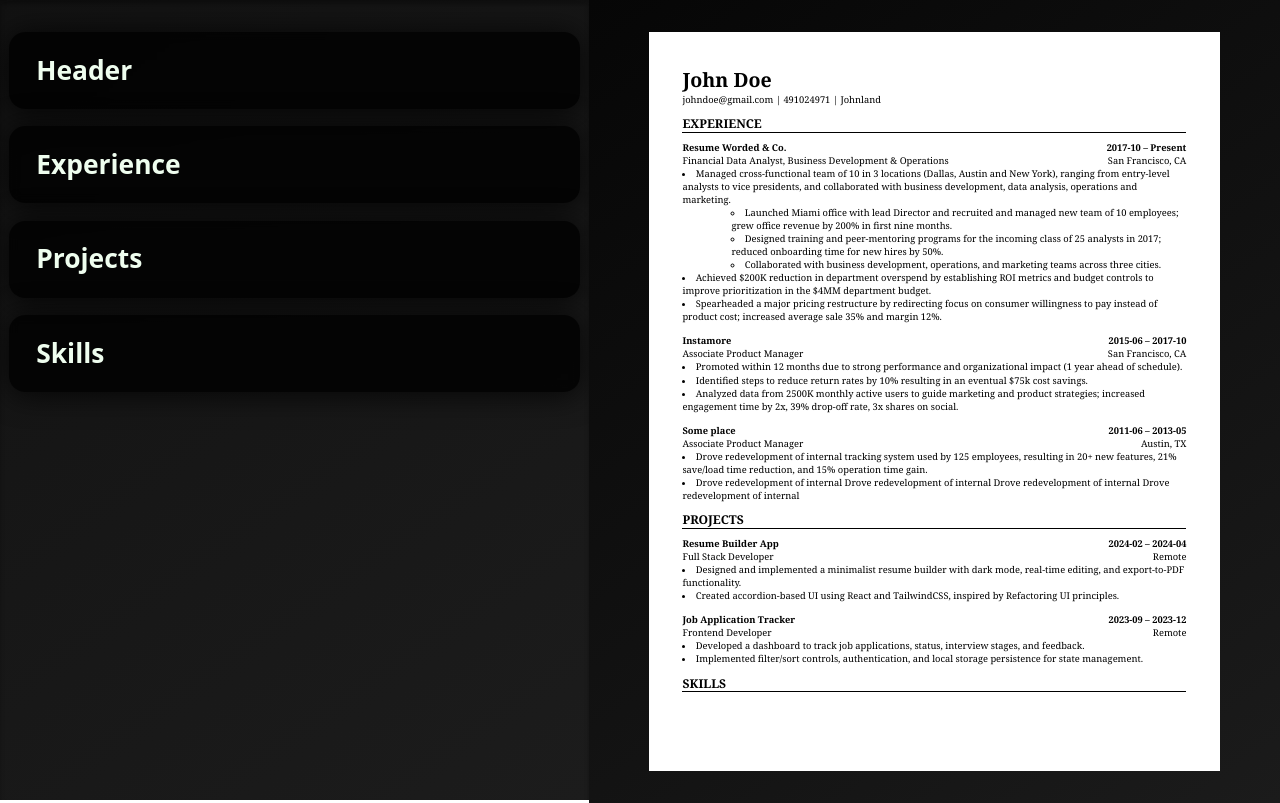
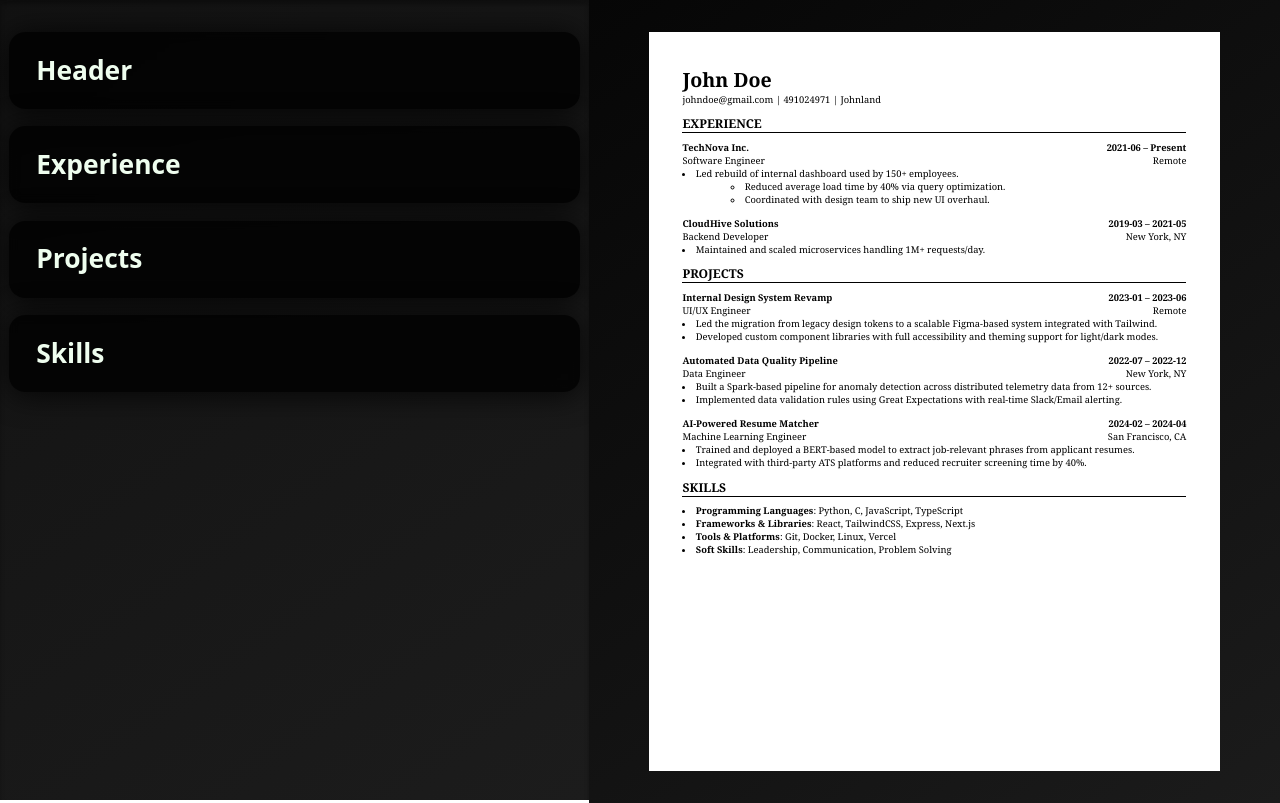
Before and after one commit to Lethargy2718/CV-Application, a React (Vite) app: page / in a window 1280 px wide. Built offline with nearby package versions, Linux system fonts and the light colour scheme.

Commit message:
feat: complete skills section

```diff
--- a/src/App.jsx
+++ b/src/App.jsx
@@ -6,16 +6,19 @@ import PreviewPanel from './components/PreviewPanel'
 import { headerInitialData } from './components/headerInitialData'
 import { experienceInitialData } from './components/experienceInitialData';
 import { projectInitialData } from './components/projectInitialData';
+import { skillInitialData } from './components/skillinitialData';
 
 function App() {
 	const [headerData, setHeaderData] = useState(headerInitialData);
 	const [experienceData, setExperienceData] = useState(experienceInitialData);
 	const [projectData, setProjectData] = useState(projectInitialData);
+	const [skillData, setSkillData] = useState(skillInitialData);
 
 	const typeToState = {
 		"experience": { state: experienceData, setState: setExperienceData },
 		"project": { state: projectData, setState: setProjectData },
-	}
+		"skill": { state: skillData, setState: setSkillData },
+	};
 
 	const onHeaderChange = (e, idx1) => {
 		setHeaderData(headerData.map((f, idx2) =>
@@ -72,11 +75,12 @@ function App() {
 			onHeaderChange={onHeaderChange}
 			experienceData={experienceData}
 			projectData={projectData}
+			skillData={skillData}
 			onItemDelete={onItemDelete}
 			onItemChange={onItemChange}
 			onItemAdd={onItemAdd}
 		/>
-		<PreviewPanel headerData={headerData} experienceData={experienceData} projectData={projectData}/>
+		<PreviewPanel headerData={headerData} experienceData={experienceData} projectData={projectData} skillData={skillData}/>
 		</>
 	)
 }
@@ -87,6 +91,8 @@ const levelToFactory = {
 	"item": itemFactory,
 	"subitem": subitemFactory,
 	"subsubitem": subitemFactory,
+	"skill": skillFactory,
+	"skillItem": skillItemFactory,
 }
 
 function getParentId(toDeleteId, experienceData) {
@@ -101,7 +107,7 @@ function itemRecursiveDelete(itemData, id) {
 	if (!itemData[id]) return;
 
 	itemData[id].childIds.forEach(childId => {
-		itemRecursiveDelete(childId);
+		itemRecursiveDelete(itemData, childId);
 	});
 
 	delete itemData[id];
@@ -127,3 +133,15 @@ function subitemFactory(objId) {
         childIds: []
     }
 }
+
+function skillFactory(objId) {
+	return {
+		id: objId,
+		category: "",
+		childIds: [],
+	}
+}
+
+function skillItemFactory(objId) {
+	return subitemFactory(objId);
+}
--- a/src/components/CV.jsx
+++ b/src/components/CV.jsx
@@ -1,4 +1,4 @@
-export default function CV({ headerData, experienceData, projectData }) {
+export default function CV({ headerData, experienceData, projectData, skillData }) {
     const firstName = headerData[0].value;
     const lastName = headerData[1].value;
     const email = headerData[2].value;
@@ -11,13 +11,12 @@ export default function CV({ headerData, experienceData, projectData }) {
                 <h1>{firstName} {lastName}</h1>
                 <p>{email} | {number} | {location} </p>
             </section>
-
             <section className="cv__experience cv__section">
                 <h2>EXPERIENCE</h2>
                 <hr />
                 <Items data={experienceData}/>
             </section>
-            <section className="projects cv__section">
+            <section className="cv__projects cv__section">
                 <h2>PROJECTS</h2>
                 <hr />
                 <Items data={projectData}/>
@@ -25,7 +24,7 @@ export default function CV({ headerData, experienceData, projectData }) {
             <section className="cv__skills cv__section">
                 <h2>SKILLS</h2>
                 <hr />
-                {/* <Skills /> */}
+                <Skills data={skillData}/>
             </section>
 
 
@@ -34,7 +33,7 @@ export default function CV({ headerData, experienceData, projectData }) {
 }
 
 function Items({ data }) {
-    return data[0].childIds.map(itemId => {
+    return data[0].childIds?.map(itemId => {
         const item = data[itemId];
         return (
             <div className="cv__inner-section" key={itemId}>
@@ -70,3 +69,24 @@ function Items({ data }) {
             </div>
         )});
 }
+
+function Skills({ data }) {
+    const rootChildren = data[0]?.childIds || [];
+
+    return (
+        <ul className="cv__outer-list">
+            {rootChildren.map((categoryId) => {
+                const category = data[categoryId];
+                const items = category.childIds.map(id => data[id].content).filter(Boolean);
+
+                if (!category.category?.trim() && items.length === 0) return null;
+
+                return (
+                    <li key={categoryId}>
+                        <strong>{category.category}</strong>: {items.join(', ')}
+                    </li>
+                );
+            })}
+        </ul>
+    );
+}
--- a/src/components/EditorPanel.jsx
+++ b/src/components/EditorPanel.jsx
@@ -2,8 +2,9 @@ import { useState } from "react"
 import AccordionItem from "./AccordionItem"
 import TextInput from "./TextInput"
 import NestedItems from "./NestedItems";
+import SkillItems from "./SkillItem";
 
-export default function EditorPanel({ headerData, onHeaderChange, experienceData, projectData, onItemDelete, onItemChange, onItemAdd }) {
+export default function EditorPanel({ headerData, onHeaderChange, experienceData, projectData, skillData, onItemDelete, onItemChange, onItemAdd }) {
     const [activeIndex, setActiveIndex] = useState(null);
 
     function handleToggle(idx) {
@@ -54,7 +55,13 @@ export default function EditorPanel({ headerData, onHeaderChange, experienceData
         {
             title: "Skills",
             className: "",
-            content: <></>
+            content:
+                <SkillItems
+                    skillData={skillData}
+                    onItemDelete={(toDeleteId) => onItemDelete("skill", toDeleteId)}
+                    onItemChange={(e, id, field) => onItemChange("skill", e, id, field)}
+                    onItemAdd={(parentId, itemLevel) => onItemAdd("skill", parentId, itemLevel)}
+                />
         },
     ]
 
--- a/src/components/PreviewPanel.jsx
+++ b/src/components/PreviewPanel.jsx
@@ -1,10 +1,10 @@
 import CV from "./CV";
 
-export default function PreviewPanel({ headerData, experienceData, projectData }) {
+export default function PreviewPanel({ headerData, experienceData, projectData, skillData }) {
     return (
         <>
             <section className="panel preview-panel">
-                <CV headerData={headerData} experienceData={experienceData} projectData={projectData}/>
+                <CV headerData={headerData} experienceData={experienceData} projectData={projectData} skillData={skillData}/>
             </section>
         </>
     )
--- /dev/null
+++ b/src/components/SkillItem.jsx
@@ -0,0 +1,73 @@
+export default function SkillItems({ skillData, onItemDelete, onItemChange, onItemAdd }) {
+    const rootChildren = skillData[0]?.childIds;
+
+    return (
+        <div className="nested-container">
+            <button
+                className="btn btn-add"
+                onClick={() => onItemAdd(0, "skill")}
+            >
+                + Add Skill Category
+            </button>
+
+            {rootChildren?.map((itemIdx, itemArrIdx) => (
+                <SkillCategory
+                    key={itemIdx}
+                    itemIdx={itemIdx}
+                    itemArrIdx={itemArrIdx}
+                    skillData={skillData}
+                    onItemDelete={onItemDelete}
+                    onItemChange={onItemChange}
+                    onItemAdd={onItemAdd}
+                />
+            ))}
+        </div>
+    );
+}
+
+function SkillCategory({ itemIdx, itemArrIdx, skillData, onItemDelete, onItemChange, onItemAdd }) {
+    const item = skillData[itemIdx];
+    const categoryId = `skill-category-${itemIdx}`;
+
+    return (
+        <div className="item block">
+            <div className="block__header row">
+                <label htmlFor={categoryId}>{`Skill Category ${itemArrIdx + 1}`}</label>
+                <button className="btn btn-delete" onClick={() => onItemDelete(itemIdx)}>Delete</button>
+            </div>
+            <input
+                type="text"
+                id={categoryId}
+                value={item.category}
+                onChange={(e) => onItemChange(e, itemIdx, "category")}
+            />
+
+            <div className="sub-items block">
+                <div className="block__header sub-items-header row">
+                    <h3>Skills</h3>
+                    <button className="btn btn-add" onClick={() => onItemAdd(itemIdx, "skillItem")}>
+                        + Add Skill
+                    </button>
+                </div>
+
+                {item.childIds.map((subItemIdx, subItemArrIdx) => {
+                    const subItemId = `skill-${subItemIdx}`;
+                    return (
+                        <div className="sub-item" key={subItemIdx}>
+                            <div className="block__header row">
+                                <label htmlFor={subItemId}>{`Skill ${subItemArrIdx + 1}`}</label>
+                                <button className="btn btn-delete" onClick={() => onItemDelete(subItemIdx)}>Delete</button>
+                            </div>
+                            <input
+                                type="text"
+                                id={subItemId}
+                                value={skillData[subItemIdx].content}
+                                onChange={(e) => onItemChange(e, subItemIdx, "content")}
+                            />
+                        </div>
+                    );
+                })}
+            </div>
+        </div>
+    );
+}
--- a/src/components/experienceInitialData.js
+++ b/src/components/experienceInitialData.js
@@ -1,94 +1,59 @@
 export const experienceInitialData = {
   0: {
     id: 0,
-        title: '(Root)',
-        childIds: [1, 2, 3]
+    title: "(Root)",
+    childIds: [1, 2],
   },
+
   1: {
     id: 1,
-        title: "Resume Worded & Co.",
-        startDate: "2017-10",
+    title: "TechNova Inc.",
+    startDate: "2021-06",
     endDate: "",
     present: true,
-        role: "Financial Data Analyst, Business Development & Operations",
-        location: "San Francisco, CA",
-        childIds: [100, 101, 102],
+    role: "Software Engineer",
+    location: "Remote",
+    childIds: [100],
   },
+
   2: {
     id: 2,
-        title: "Instamore",
-        startDate: "2015-06",
-        endDate: "2017-10",
+    title: "CloudHive Solutions",
+    startDate: "2019-03",
+    endDate: "2021-05",
     present: false,
-        role: "Associate Product Manager",
-        location: "San Francisco, CA",
-        childIds: [103, 104, 105],
-    },
-    3: {
-        id: 3,
-        title: "Some place",
-        startDate: "2011-06",
-        endDate: "2013-05",
-        present: false,
-        role: "Associate Product Manager",
-        location: "Austin, TX",
-        childIds: [106, 107],
+    role: "Backend Developer",
+    location: "New York, NY",
+    childIds: [110],
   },
 
   100: {
     id: 100,
-        content: "Managed cross-functional team of 10 in 3 locations (Dallas, Austin and New York), ranging from entry-level analysts to vice presidents, and collaborated with business development, data analysis, operations and marketing.",
-        childIds: [200, 201, 202]
-    },
-    101: {
-        id: 101,
-        content: "Achieved $200K reduction in department overspend by establishing ROI metrics and budget controls to improve prioritization in the $4MM department budget.",
-        childIds: []
-    },
-    102: {
-        id: 102,
-        content: "Spearheaded a major pricing restructure by redirecting focus on consumer willingness to pay instead of product cost; increased average sale 35% and margin 12%.",
-        childIds: []
-    },
-    103: {
-        id: 103,
-        content: "Promoted within 12 months due to strong performance and organizational impact (1 year ahead of schedule).",
-        childIds: []
-    },
-    104: {
-        id: 104,
-        content: "Identified steps to reduce return rates by 10% resulting in an eventual $75k cost savings.",
-        childIds: []
-    },
-    105: {
-        id: 105,
-        content: "Analyzed data from 2500K monthly active users to guide marketing and product strategies; increased engagement time by 2x, 39% drop-off rate, 3x shares on social.",
-        childIds: []
-    },
-    106: {
-        id: 106,
-        content: "Drove redevelopment of internal tracking system used by 125 employees, resulting in 20+ new features, 21% save/load time reduction, and 15% operation time gain.",
-        childIds: []
-    },
-    107: {
-        id: 107,
-        content: "Drove redevelopment of internal Drove redevelopment of internal Drove redevelopment of internal Drove redevelopment of internal",
-        childIds: []
+    content: "Led rebuild of internal dashboard used by 150+ employees.",
+    childIds: [200, 201],
   },
 
   200: {
     id: 200,
-        content: "Launched Miami office with lead Director and recruited and managed new team of 10 employees; grew office revenue by 200% in first nine months.",
-        childIds: []
+    content: "Reduced average load time by 40% via query optimization.",
+    childIds: [],
   },
+
   201: {
     id: 201,
-        content: "Designed training and peer-mentoring programs for the incoming class of 25 analysts in 2017; reduced onboarding time for new hires by 50%.",
-        childIds: []
+    content: "Coordinated with design team to ship new UI overhaul.",
+    childIds: [300],
   },
-    202: {
-        id: 202,
-        content: "Collaborated with business development, operations, and marketing teams across three cities.",
-        childIds: []
+
+  300: {
+    id: 300,
+    content: "Created component library using Tailwind and Storybook.",
+    childIds: [],
+  },
+
+  110: {
+    id: 110,
+    content: "Maintained and scaled microservices handling 1M+ requests/day.",
+    childIds: [],
   }
 };
--- a/src/components/projectInitialData.js
+++ b/src/components/projectInitialData.js
@@ -1,51 +1,73 @@
 export const projectInitialData = {
   0: {
     id: 0,
-        title: '(Root)',
-        childIds: [1, 2]
+    title: "(Root)",
+    childIds: [1, 2, 3],
   },
 
   1: {
     id: 1,
-        title: "Resume Builder App",
-        startDate: "2024-02",
-        endDate: "2024-04",
+    title: "Internal Design System Revamp",
+    startDate: "2023-01",
+    endDate: "2023-06",
     present: false,
-        role: "Full Stack Developer",
+    role: "UI/UX Engineer",
     location: "Remote",
-        childIds: [100, 101]
+    childIds: [100, 101],
   },
 
   2: {
     id: 2,
-        title: "Job Application Tracker",
-        startDate: "2023-09",
-        endDate: "2023-12",
+    title: "Automated Data Quality Pipeline",
+    startDate: "2022-07",
+    endDate: "2022-12",
     present: false,
-        role: "Frontend Developer",
-        location: "Remote",
-        childIds: [102, 103]
+    role: "Data Engineer",
+    location: "New York, NY",
+    childIds: [102, 103],
+  },
+
+  3: {
+    id: 3,
+    title: "AI-Powered Resume Matcher",
+    startDate: "2024-02",
+    endDate: "2024-04",
+    present: false,
+    role: "Machine Learning Engineer",
+    location: "San Francisco, CA",
+    childIds: [104, 105],
   },
 
   100: {
     id: 100,
-        content: "Designed and implemented a minimalist resume builder with dark mode, real-time editing, and export-to-PDF functionality.",
-        childIds: []
+    content: "Led the migration from legacy design tokens to a scalable Figma-based system integrated with Tailwind.",
+    childIds: [],
   },
   101: {
     id: 101,
-        content: "Created accordion-based UI using React and TailwindCSS, inspired by Refactoring UI principles.",
-        childIds: []
+    content: "Developed custom component libraries with full accessibility and theming support for light/dark modes.",
+    childIds: [],
   },
 
   102: {
     id: 102,
-        content: "Developed a dashboard to track job applications, status, interview stages, and feedback.",
-        childIds: []
+    content: "Built a Spark-based pipeline for anomaly detection across distributed telemetry data from 12+ sources.",
+    childIds: [],
   },
   103: {
     id: 103,
-        content: "Implemented filter/sort controls, authentication, and local storage persistence for state management.",
-        childIds: []
-    }
+    content: "Implemented data validation rules using Great Expectations with real-time Slack/Email alerting.",
+    childIds: [],
+  },
+
+  104: {
+    id: 104,
+    content: "Trained and deployed a BERT-based model to extract job-relevant phrases from applicant resumes.",
+    childIds: [],
+  },
+  105: {
+    id: 105,
+    content: "Integrated with third-party ATS platforms and reduced recruiter screening time by 40%.",
+    childIds: [],
+  },
 };
--- /dev/null
+++ b/src/components/skillinitialData.js
@@ -0,0 +1,46 @@
+export const skillInitialData = {
+  0: {
+    id: 0,
+    title: "(Root)",
+    childIds: [1, 2, 3, 4]
+  },
+  1: {
+    id: 1,
+    category: "Programming Languages",
+    childIds: [100, 101, 102, 103]
+  },
+  2: {
+    id: 2,
+    category: "Frameworks & Libraries",
+    childIds: [104, 105, 106, 107]
+  },
+  3: {
+    id: 3,
+    category: "Tools & Platforms",
+    childIds: [108, 109, 110, 111]
+  },
+  4: {
+    id: 4,
+    category: "Soft Skills",
+    childIds: [112, 113, 114]
+  },
+
+  100: { id: 100, content: "Python", childIds: [] },
+  101: { id: 101, content: "C", childIds: [] },
+  102: { id: 102, content: "JavaScript", childIds: [] },
+  103: { id: 103, content: "TypeScript", childIds: [] },
+
+  104: { id: 104, content: "React", childIds: [] },
+  105: { id: 105, content: "TailwindCSS", childIds: [] },
+  106: { id: 106, content: "Express", childIds: [] },
+  107: { id: 107, content: "Next.js", childIds: [] },
+
+  108: { id: 108, content: "Git", childIds: [] },
+  109: { id: 109, content: "Docker", childIds: [] },
+  110: { id: 110, content: "Linux", childIds: [] },
+  111: { id: 111, content: "Vercel", childIds: [] },
+
+  112: { id: 112, content: "Leadership", childIds: [] },
+  113: { id: 113, content: "Communication", childIds: [] },
+  114: { id: 114, content: "Problem Solving", childIds: [] }
+};
--- a/src/index.css
+++ b/src/index.css
@@ -164,7 +164,7 @@ label {
     margin-top: 1em;
 }
 
-.cv hr {
+hr {
     height: 1px;
     background-color: black;
     border: none;
```
Also changed, not shown: src/editor.css (+7 -1 lines). Lines whose indentation alone changed are shown as unchanged.
